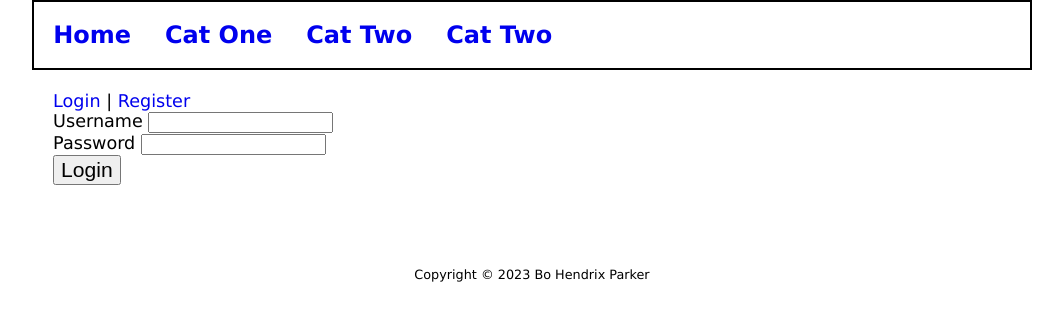
After one commit to bohparker/flask-appfact-template, a Flask app: page /login in a window 1280 px wide. The commit adds this page. Shown: the top 321 px of the page, without its empty margins (108-1171 px from the left). Run offline with Flask 3, Linux system fonts and the light colour scheme.

Commit message:
add flask-login and auth_bp blueprint

```diff
--- a/app/app.py
+++ b/app/app.py
@@ -1,10 +1,15 @@
+from sqlalchemy import select
 from flask import Flask, render_template
 from flask_sqlalchemy import SQLAlchemy
 from flask_migrate import Migrate
+from flask_login import LoginManager
+from flask_wtf import CSRFProtect
 
 
 db = SQLAlchemy()
 migrate = Migrate()
+csrf = CSRFProtect()
+login_manager = LoginManager()
 
 
 def create_app():
@@ -13,9 +18,22 @@ def create_app():
 
     db.init_app(app)
     migrate.init_app(app, db)
+    csrf.init_app(app)
+    login_manager.init_app(app)
+    login_manager.login_view = 'auth_bp.login'
+    login_manager.login_message_category = 'info'
+
+    from .models import User
+    @login_manager.user_loader
+    def load_user(user_id):
+        id = int(user_id)
+        return db.session.get(User, id)
 
     from .views_bp import views_bp
     app.register_blueprint(views_bp)
+
+    from .auth_bp import auth_bp
+    app.register_blueprint(auth_bp)
 
     # error handling
     @app.errorhandler(404)
--- /dev/null
+++ b/app/auth_bp/__init__.py
@@ -0,0 +1,5 @@
+from flask import Blueprint
+
+auth_bp = Blueprint('auth_bp', __name__)
+
+from . import views
--- /dev/null
+++ b/app/auth_bp/forms.py
@@ -0,0 +1,34 @@
+from flask_wtf import FlaskForm
+from wtforms import StringField, PasswordField, SubmitField, HiddenField
+from wtforms.validators import InputRequired, EqualTo
+
+
+class RegistrationForm(FlaskForm):
+    username = StringField(
+        'Username',
+        [InputRequired('Please choose a username')]
+    )
+    password = PasswordField(
+        'Password', [
+            InputRequired('Please choose a password'),
+            EqualTo('confirm', message='Passwords must match')
+        ]
+    )
+    confirm = PasswordField(
+        'Confirm Password',
+        [InputRequired('Confirm password')]
+    )
+    submit = SubmitField('Register')
+
+
+class LoginForm(FlaskForm):
+    username = StringField(
+        'Username',
+        [InputRequired('Please enter your username')]
+    )
+    password = PasswordField(
+        'Password',
+        [InputRequired('Please enter your password')]
+    )
+    submit = SubmitField('Login')
+    next = HiddenField()
--- /dev/null
+++ b/app/auth_bp/views.py
@@ -0,0 +1,93 @@
+from sqlalchemy import select
+from flask import render_template, url_for, request, flash, redirect, g, abort
+from flask_login import current_user, login_user, logout_user, login_required
+
+from ..app import db, login_manager
+from ..models import User
+from . import auth_bp as bp
+from .forms import LoginForm, RegistrationForm
+
+
+
+@login_manager.unauthorized_handler
+def redirect_to_login():
+    flash('You must be logged in to view this page.', 'info')
+    return redirect(url_for('auth_bp.login'))
+
+
+@bp.before_request
+def get_current_user():
+    g.user = current_user
+
+
+@bp.route('/register', methods=('GET', 'POST'))
+def register():
+    if current_user.is_authenticated:
+        flash('You are already logged in.', 'info')
+        return redirect(url_for('views_bp.index'))
+
+    form = RegistrationForm()
+    if request.method == 'POST' and form.validate_on_submit():
+        username = form.username.data
+        password = form.password.data
+
+        q = select(User).where(User.username == username)
+        existing_username = db.session.scalars(q).one_or_none()
+
+        if existing_username:
+            flash('Sorry, that username already exists.', 'warning')
+            return render_template('register.html', form=form)
+
+        new_user = User(username, password)
+        db.session.add(new_user)
+        db.session.commit()
+
+        login_user(new_user)
+        flash('You have been registered!', 'success')
+        return redirect(url_for('views_bp.index'))
+
+    if form.errors:
+        for error, message in form.errors.items():
+            flash(message[0], 'danger')
+            return render_template('register.html', form=form)
+
+    return render_template('register.html', form=form)
+
+
+@bp.route('/login', methods=('GET', 'POST'))
+def login():
+    if current_user.is_authenticated:
+        flash('You are already logged in.', 'info')
+        return redirect(url_for('views_bp.index'))
+
+    form = LoginForm()
+    if request.method == 'POST' and form.validate_on_submit():
+        username = form.username.data
+        password = form.password.data
+
+        q = select(User).where(User.username == username)
+        existing_user = db.session.scalars(q).one_or_none()
+
+        if existing_user and existing_user.check_password(password):
+            login_user(existing_user)
+            flash(f'Welcome, {existing_user.username}.', 'success')
+            return redirect(url_for('views_bp.index'))
+
+        else:
+            flash('Invalid username or password', 'warning')
+            return render_template('login.html', form=form)
+
+    if form.errors:
+        for error, message in form.errors.items():
+            flash(message[0], 'danger')
+            return render_template('login.html', form=form)
+
+    return render_template('login.html', form=form)
+
+
+@bp.route('/logout')
+@login_required
+def logout():
+    logout_user()
+    flash('You have been logged out.', 'info')
+    return redirect(url_for('views_bp.index'))
--- a/app/templates/base.html
+++ b/app/templates/base.html
@@ -45,6 +45,18 @@
         {% endfor %}
       </div>
 
+      <!-- Login Buttons -->
+      {% if current_user.is_authenticated %}
+            <div class="login-links">
+                <a href="{{ url_for('auth_bp.logout') }}">Logout</a>
+            </div>
+        {% else %}
+            <div class="login-links">
+                <a href="{{ url_for('auth_bp.login') }}">Login</a> |
+                <a href="{{ url_for('auth_bp.register') }}">Register</a>
+            </div>
+        {% endif %}
+
       {% block content %}{% endblock %}
 
     </main>
--- /dev/null
+++ b/app/templates/login.html
@@ -0,0 +1,23 @@
+{% extends "base.html" %}
+{% block title %}Login{% endblock %}
+{% block content %}
+
+    <div id="login-form">
+        {# don't use HTML to validate the form #}
+        <form novalidate
+            method="POST"
+            action="{{ url_for('auth_bp.login') }}">
+            {{ form.csrf_token }}
+            <div class="form-group">
+                {{ form.username.label }}
+                {{ form.username(class='form-control') }}
+            </div>
+            <div class="form-group">
+                {{ form.password.label }}
+                {{ form.password(class='form-control') }}
+            </div>
+            {{ form.submit() }}
+        </form>
+    </div>
+
+{% endblock %}
--- a/config.py
+++ b/config.py
@@ -1,5 +1,5 @@
 import os
 
 
-SECRET_KEY = os.environ.get('SECRET_KEY') or 'key'
+SECRET_KEY = os.environ.get('SECRET_KEY')
 SQLALCHEMY_DATABASE_URI = os.environ.get('DATABASE_URL')
--- a/init-req.txt
+++ b/init-req.txt
@@ -1,6 +1,8 @@
 Flask
+Flask-Login
 Flask-Migrate
 Flask-SQLAlchemy
+Flask-WTF
 greenlet
 python-dotenv
 psycopg2-binary
--- a/requirements.txt
+++ b/requirements.txt
@@ -2,8 +2,10 @@ alembic==1.11.1
 blinker==1.6.2
 click==8.1.3
 Flask==2.3.2
+Flask-Login==0.6.2
 Flask-Migrate==4.0.4
 Flask-SQLAlchemy==3.0.5
+Flask-WTF==1.1.1
 greenlet==2.0.2
 gunicorn==20.1.0
 importlib-metadata==6.7.0
@@ -16,4 +18,5 @@ python-dotenv==1.0.0
 SQLAlchemy==2.0.17
 typing_extensions==4.6.3
 Werkzeug==2.3.6
+WTForms==3.0.1
 zipp==3.15.0
```
Also changed, not shown: app/models.py (+35 -7 lines), app/templates/register.html (added, +27 -0 lines).
